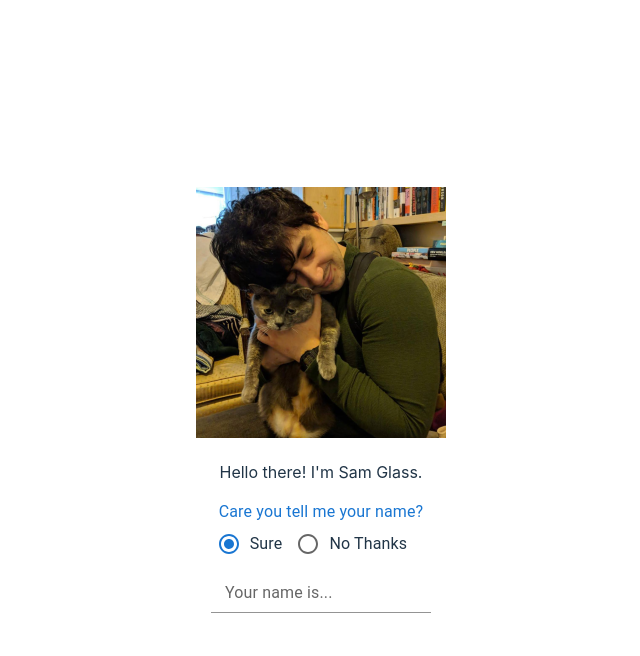
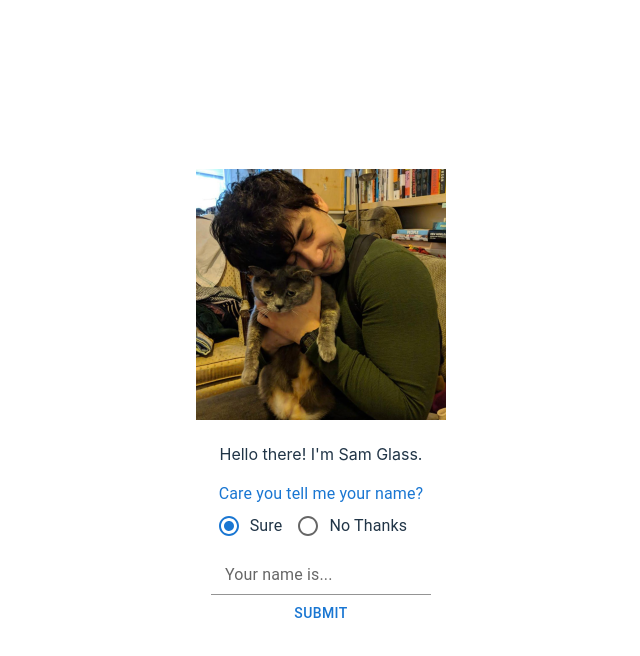
Before and after one commit to gazebosx3/samdotcom, a React (Vite) app: page / in a window 1280 px wide. Both pictures are taken after a click on the label "Sure". Shown: the top 656 px of the page, without its empty margins (319-959 px from the left). Built offline with nearby package versions, Linux system fonts and the light colour scheme.

Commit message:
form submission

```diff
--- a/src/Hero.tsx
+++ b/src/Hero.tsx
@@ -2,6 +2,7 @@ import React, { useState } from "react";
 import Sam from "./assets/samfullcrop-250.png";
 import {
   Box,
+  Button,
   Checkbox,
   FormControl,
   FormControlLabel,
@@ -12,8 +13,11 @@ import Radio from "@mui/material/Radio";
 import RadioGroup from "@mui/material/RadioGroup";
 import FormLabel from "@mui/material/FormLabel";
 
+type SubmitEvent = React.MouseEvent<HTMLButtonElement, MouseEvent> | React.KeyboardEvent<HTMLInputElement | HTMLTextAreaElement>
+
 export default function Hero() {
   const [enterName, setEnterName] = useState<null | Boolean>(null);
+  const [visitorName, setVisitorName] = useState<string>('')
 
   function handleRadioChange(
     _event: React.ChangeEvent<HTMLInputElement>,
@@ -21,6 +25,10 @@ export default function Hero() {
   ) {
     console.log(value);
     setEnterName(value === "sure");
+  }
+
+  function handleFormSubmission() {
+    console.log(visitorName)
   }
 
   return (
@@ -54,16 +62,17 @@ export default function Hero() {
             <InputLabel htmlFor="my-input">Your name is...</InputLabel>
             <Input
               onChange={(e) => {
-                console.log(e.target.value);
+                setVisitorName(e.target.value);
               }}
               onKeyDown={(e) => {
                 if (e.key === "Enter") {
-                  console.log("enter hit");
+                  handleFormSubmission()
                 }
               }}
               id="my-input"
               aria-describedby="my-helper-text"
             />
+            <Button onClick={handleFormSubmission}>Submit</Button>
           </FormControl>
         )}
       </div>
```
